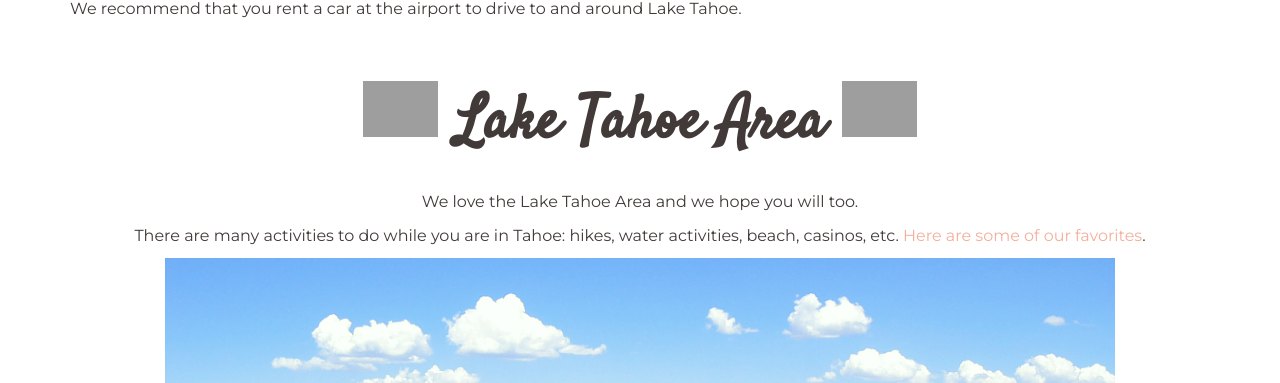
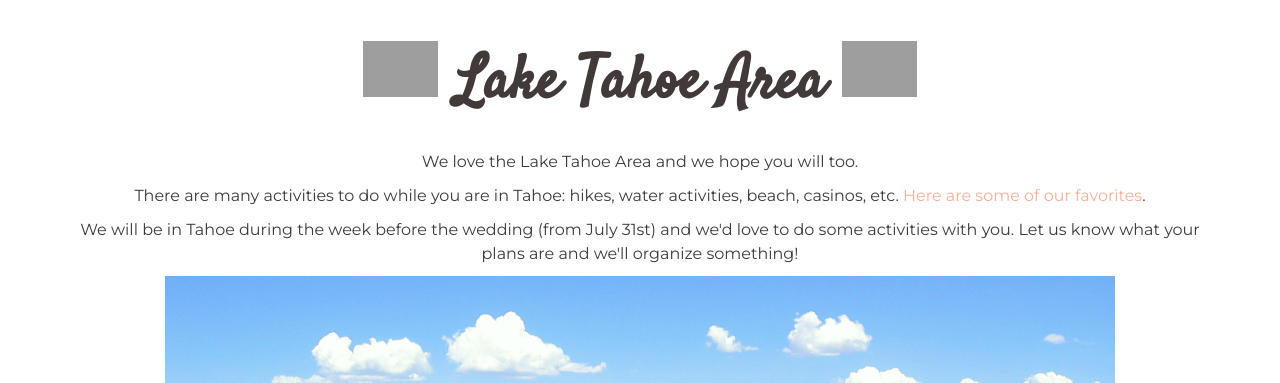
Before and after one commit to morganel/website_google_app_engine, a Python web app: template templates/onepage.html in a window 1280 px wide. Shown: the part 6117-6500 px from the top of the page. Run offline with Jinja, Linux system fonts and the light colour scheme; the template is opened without the code that fills it, so the values that code supplies are empty; some libraries are stand-ins or nearby versions; grey boxes are pictures that could not be loaded.

Commit message:
add our dates in Tahoe, improve rsvp details, remove name of registries and include the registry links in english/spanish

```diff
--- a/templates/onepage.html
+++ b/templates/onepage.html
@@ -1072,18 +1072,18 @@
 
     <div class="row">
       <div class="col-md-6 text-center gift-registry">
-        <strong class="english">Registry in Dollars</strong>
-        <strong class="spanish" style="display: none;">Lista en Dolares</strong>
-        <strong class="french" style="display: none;">Liste en Dollars</strong>
+        <strong class="english"><a target="_blank" href="http://morgane-and-santiago.zankyou.com/us">Registry in Dollars</a></strong>
+        <strong class="spanish" style="display: none;"><a target="_blank" href="http://morgane-and-santiago.zankyou.com/es">Lista en Dolares</a></strong>
+        <strong class="french" style="display: none;"><a target="_blank" href="http://morgane-and-santiago.zankyou.com/fr">Liste en Dollars</a></strong>
         <br>
-        <a target="_blank" href="http://morgane-and-santiago.zankyou.com/us">ZankYou</a>
+
       </div>
       <div class="col-md-6 text-center gift-registry">
-        <strong class="english">Registry in Euros</strong>
-        <strong class="spanish" style="display: none;">Lista en Euros</strong>
-        <strong class="french" style="display: none;">Liste en Euros</strong>
+        <strong class="english"><a target="_blank" href="http://uk.millemercismariage.com/morgane-and-santiago/list.html">Registry in Euros</a></strong>
+        <strong class="spanish" style="display: none;"><a target="_blank" href="http://www.millemercismariage.com/morgane-and-santiago/liste.html">Lista en Euros</a></strong>
+        <strong class="french" style="display: none;"><a target="_blank" href="http://www.millemercismariage.com/morgane-and-santiago/liste.html">Liste en Euros</a></strong>
         <br>
-        <a target="_blank" href="http://www.millemercismariage.com/morgane-and-santiago/liste.html">Mille Mercis</a>
+
       </div>
     <br>
   </div>
@@ -1247,6 +1247,9 @@
   <p class="french" style="display: none;">Il y a beaucoup d'activit&eacute;s possibles : randonn&eacute;es, activit&eacute;s nautiques, plages, casinos etc.
     <a href="#" data-toggle="modal" data-target="#activity-modal">Voici nos pr&eacute;f&eacute;r&eacute;es</a>.
   </p>
+  <p class="english">We will be in Tahoe during the week before the wedding (from July 31st) and we'd love to do some activities with you. Let us know what your plans are and we'll organize something!</p>
+  <p class="spanish" style="display: none;">Estaramos en Tahoe la semana anterior de la boda (desde Julio 31) y nos gustaria hacer actividades con usteded. Diganos sus planos y organizaremos algo.</p>
+  <p class="french" style="display: none;">Nous serons &agrave; Tahoe la semaine avant le mariage (&agrave; partir du 31 juillet) et nous aimerions faire des activit&eacute;s avec vous. Dites nous quels sont vos plans et nous organiserons quelque chose !</p>
   <img src="../images/gallery/tahoe_emerald_bay.jpg" class="img-responsive img-center" alt="EmeraldBay">
   <br>
   <div class="english subtitle"><b>Other amazing trips for those planning to extend their stay:</b></div>
@@ -1338,7 +1341,7 @@
                         <!--<span class="title script display-block"><span class="title-text">RSVP</span></span>-->
                         <span class="subtitle display-block english">Come and celebrate with us! <br> Please RSVP by March 1, 2017</span>
                         <span class="subtitle display-block spanish" style="display: none;">!Venga y celebra con nosotros! <br> Por favor RSVP antes del 1 Marzo de 2017</span>
-                        <span class="subtitle display-block french" style="display: none;">Venez celebrer avec nous !<br> RSVP avant le 1er mars 2017 s'il vous plait</span>
+                        <span class="subtitle display-block french" style="display: none;">Venez c&eacute;l&eacute;brer avec nous !<br> RSVP avant le 1er mars 2017 s'il vous pla&icirc;t</span>
                     </h2>
 
                 </div><!--//modal-header-->
@@ -1375,7 +1378,7 @@
                                     <label for="cguests">How many guests are you bringing?</label>
                                     <select class="form-control" id="guest_ct" name="guest_ct">
                                         <option value="" selected="">Please select</option>
-                                        <option value="0">No Guests</option>
+                                        <option value="0">Myself only</option>
                                         <option value="1">1 Guest</option>
                                         <option value="2">2 Guests</option>
                                         <option value="3">3 Guests</option>
@@ -1392,7 +1395,7 @@
                             <div class="message-group form-group col-xs-12">
                                 <div class="form-group-inner">
                                     <label for="cmessage">Additional Information</label>
-                                    <textarea class="form-control" id="note" name="note" placeholder="eg. name of guests"></textarea>
+                                    <textarea class="form-control" id="note" name="note" placeholder="eg. name of guests, where you'll stay, dates when you'll be in Tahoe (if you already know), etc."></textarea>
                                 </div>
                             </div>
 
@@ -1434,7 +1437,7 @@
                                     <label for="cguests">Cuantos invitados vendran con usted?</label>
                                     <select class="form-control" id="guest_ct" name="guest_ct">
                                         <option value="" selected="">Selecta</option>
-                                        <option value="0">No Invitado</option>
+                                        <option value="0">Solo yo</option>
                                         <option value="1">1 invitado</option>
                                         <option value="2">2 invitados</option>
                                         <option value="3">3 invitados</option>
@@ -1451,7 +1454,7 @@
                             <div class="message-group form-group col-xs-12">
                                 <div class="form-group-inner">
                                     <label for="cmessage">Mas Informationes</label>
-                                    <textarea class="form-control" id="note" name="note" placeholder="Por ejemplo, el nombre de los invitados que vienen con usted."></textarea>
+                                    <textarea class="form-control" id="note" name="note" placeholder="Por ejemplo, el nombre de los invitados que vienen con usted, el lugar de su alojamiento, las fechas de su viaje a Tahoe (si ya lo saben), etc."></textarea>
                                 </div>
                             </div>
 
@@ -1493,7 +1496,7 @@
                                     <label for="cguests">Combien d'invit&eacute;s viendront avec vous ?</label>
                                     <select class="form-control" id="guest_ct" name="guest_ct">
                                         <option value="" selected="">Veuillez s&eacute;lectionner</option>
-                                        <option value="0">Pas d'invit&eacute;</option>
+                                        <option value="0">Juste moi</option>
                                         <option value="1">1 invit&eacute;</option>
                                         <option value="2">2 invit&eacute;s</option>
                                         <option value="3">3 invit&eacute;s</option>
@@ -1510,7 +1513,7 @@
                             <div class="message-group form-group col-xs-12">
                                 <div class="form-group-inner">
                                     <label for="cmessage">Plus d'information</label>
-                                    <textarea class="form-control" id="note" name="note" placeholder="ex: le nom des invites qui viendront avec cous"></textarea>
+                                    <textarea class="form-control" id="note" name="note" placeholder="ex: le nom des invit&eacute;s qui viendront avec vous, o&ugrave; vous logerez, les dates de votre s&eacute;jour &agrave; Tahoe (si vous les connaissez d&eacute;j&agrave;), etc."></textarea>
                                 </div>
                             </div>
 
```
